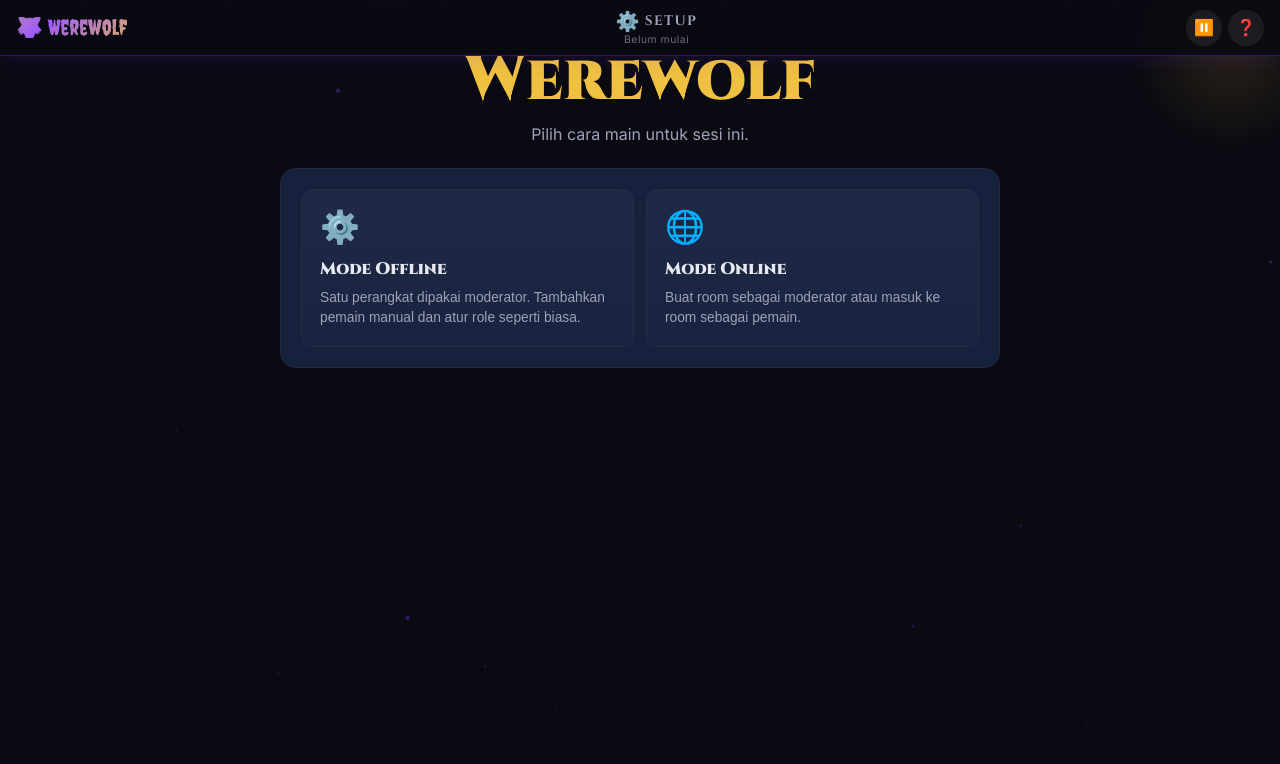
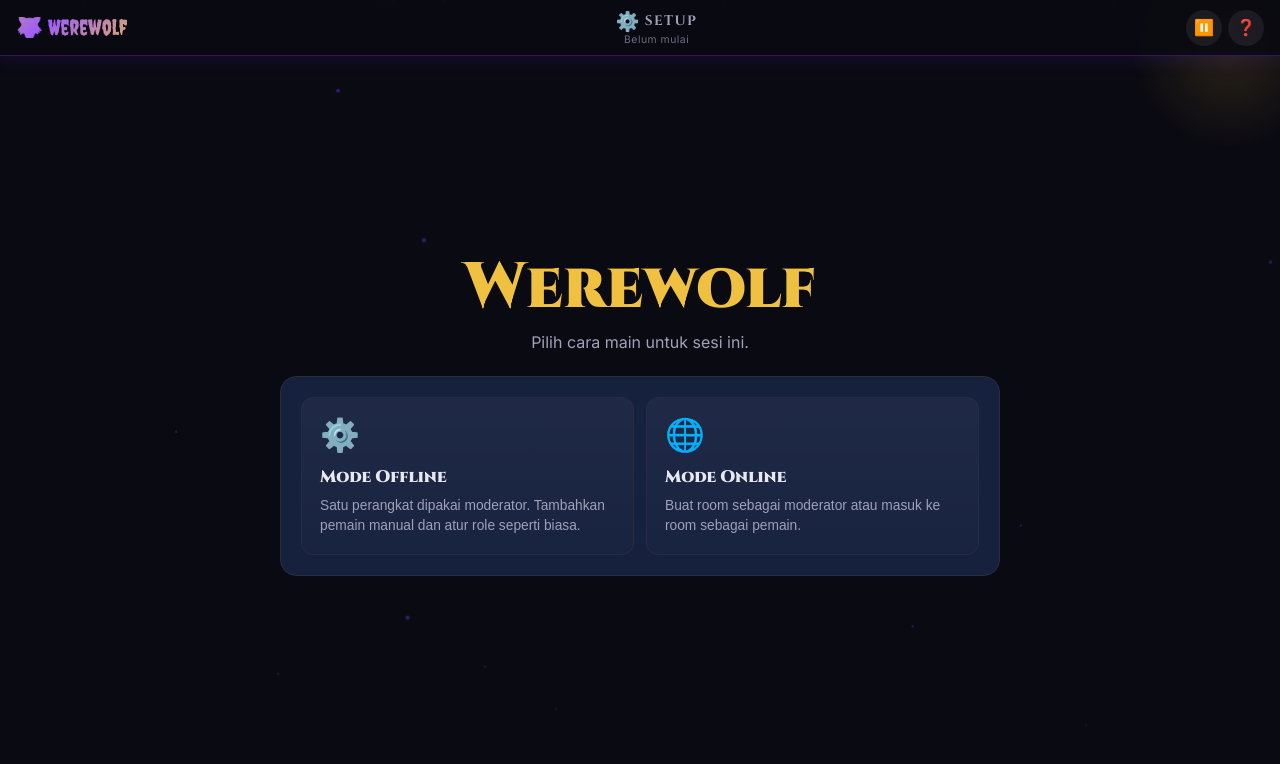
Before and after one commit to mriset/games, a plain HTML site: page werewolf/index.html in a window 1280 px wide. Drawn offline with Linux system fonts and the light colour scheme; no server answers.

Commit message:
Add files via upload

```diff
--- a/werewolf/index.html
+++ b/werewolf/index.html
@@ -27,7 +27,25 @@
             display: none !important;
         }
 
-        .mode-gateway,
+        .mode-gateway {
+            width: min(720px, calc(100% - 32px));
+            margin: 0 auto;
+            height: 100vh;
+            height: 100dvh;
+            min-height: 100vh;
+            min-height: 100dvh;
+            padding: calc(env(safe-area-inset-top, 0px) + var(--header-height) + 24px) 0 calc(env(safe-area-inset-bottom, 0px) + 32px);
+            position: relative;
+            z-index: 2;
+            display: grid;
+            align-content: center;
+            gap: 22px;
+            overflow-y: auto;
+            overflow-x: hidden;
+            overscroll-behavior: contain;
+            -webkit-overflow-scrolling: touch;
+        }
+
         .player-app {
             width: min(720px, calc(100% - 32px));
             margin: 0 auto;
@@ -56,7 +74,7 @@
 
         .mode-hero {
             text-align: center;
-            margin: 20px 0 22px;
+            margin: 0;
         }
 
         .mode-title {
```
